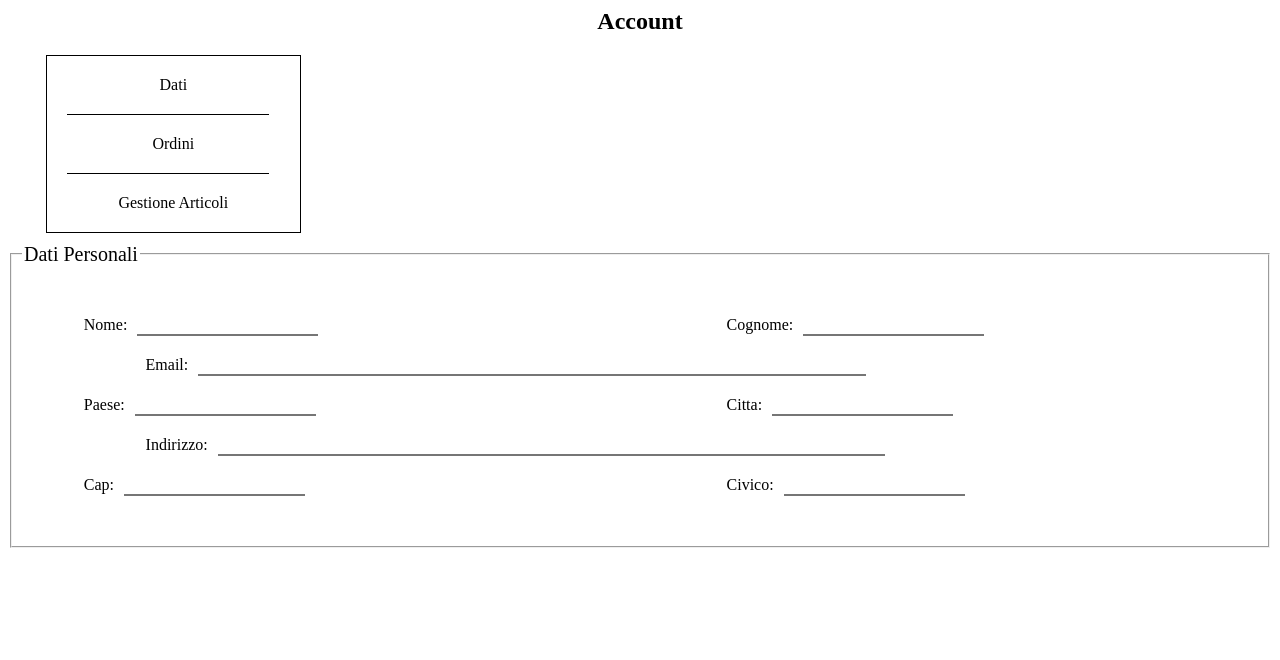
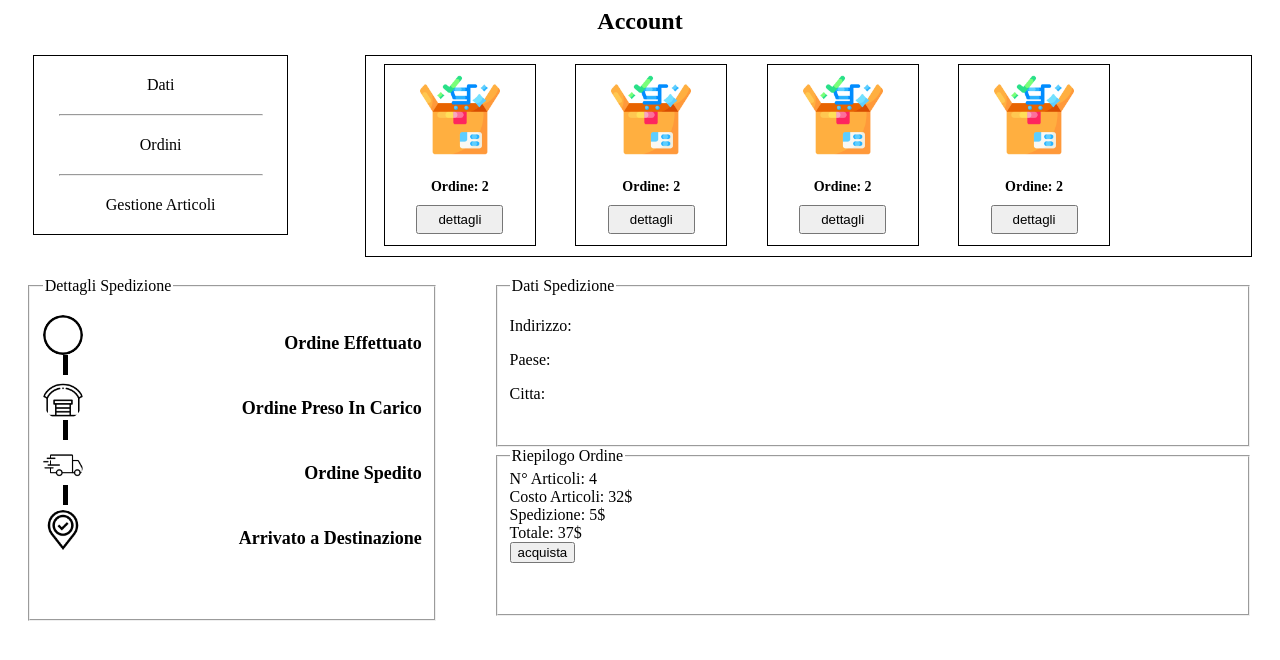
Before and after one commit to EdoardoPuce/webproject, a PHP site: page /template/account.php in a window 1280 px wide. Shown: the top 660 px of the page. Run offline with PHP 8.4, Linux system fonts and the light colour scheme.

Commit message:
aggiunta dettagli spedizione

```diff
--- a/css/account.css
+++ b/css/account.css
@@ -2,20 +2,20 @@ section > h1 {
     text-align: center;
 }
 
-section > aside, .account {
+.account-menu, .account {
     border: 1px solid black;
     border-radius: var(--border);
 }
 
-section > aside {
+.account-menu {
     display: inline-block;
-    margin: 0px 3% 10px;
+    margin: 0px 2% 10px;
     width: 20%;
     text-align: center;
 }
 
 
-section > aside > a {
+.account-menu > a {
     display: block;
     margin: 10px 40px;
     padding: 10px 0px;
@@ -23,12 +23,9 @@ section > aside > a {
     color: black;
 }
 
-section > aside > div {
-    display: block;
+section > aside > hr {
     width: 80%;
     text-align: center;
-    border-top: 1px solid black;
-    margin: 0px 20px;
 }
 
 section > aside > a:hover {
@@ -48,15 +45,18 @@ section > aside > a:hover {
     display: none;
 }
 
+
 @media screen and (max-width: 768px) {
 
-    section {
+
+    section, .articoli {
         text-align: center;
     }
 
-    section > aside, .account {
+    .account-menu, .account {
         width: 80%;
         margin: 10px 0px;
+        float: none;
     }
 
     .account{
--- /dev/null
+++ b/css/ordini.css
@@ -0,0 +1,88 @@
+
+
+.articoli{
+    float: right;
+    width: 70%;
+    height: 200px;
+    overflow-x: hidden;
+    border: 1px solid black;
+    border-radius: var(--border);
+    margin-right: 20px;
+}
+
+
+
+.spedizione{
+    display: inline;
+    height: 300px;
+    width: 30%;
+    margin-left: 20px;
+    margin-top: 20px;
+    padding: 20px 1%;
+}
+
+.line{
+    border-left: 5px solid black;
+    height: 20px;
+    margin-left: 5.5%;
+    margin-bottom: 5px;
+}
+
+.spedizione > div > img{
+    border-radius: 50%;
+    height: 40px;
+    width: 40px;
+}
+
+.spedizione > div > h3{
+    float: right;
+    font-size: 18px;
+}
+
+.dati{
+    float: right;
+    height: 300px;
+    width: 60%;
+    margin-right: 20px;
+    margin-top: 20px;
+}
+
+.dati-spedizione, .riepilogo-ordine{
+    height: 50%;
+}
+
+
+@media screen and (max-width: 768px) {
+
+    .spedizione, .articoli, .dati{
+        width: 80%;
+    }
+
+    .articoli, .dati{
+        margin: 10px 10%;
+        float: none;
+    }
+
+    .spedizione{
+        margin-left: 0px;
+        padding: 20px 0%;
+    }
+
+    .spedizione > div{
+        text-align: start;
+    }
+
+    .spedizione > div > img{
+        margin-left: 5%;
+    }
+
+    .spedizione > div > h3{
+        margin-right: 5%;
+    }
+
+    .line{
+        margin-left: 9%;
+        margin-bottom: 5px;
+    }
+
+}
--- a/template/account.php
+++ b/template/account.php
@@ -2,16 +2,22 @@
 
 <section>
     <h1>Account</h1>
-    <aside>
+    <aside class="account-menu">
         <a href="#">Dati</a>
-        <div></div>
+        <hr>
         <a href="#">Ordini</a>
-        <div></div>
+        <hr>
         <a href="#">Gestione Articoli</a>
     </aside>
-    <section>
+        <!--
+    <section class="account">
         <?php
-            require("dati-personali.php");
+            require("box-dettagli.php");
         ?>
     </section>
+        -->
+    <?php
+        require("ordini.php");
+    ?>
+
 </section>
--- /dev/null
+++ b/template/ordini.php
@@ -0,0 +1,61 @@
+<link rel="stylesheet" type="text/css" href="./css/ordini.css" />
+
+<section class="articoli">
+    <?php
+        require("box-dettagli.php");
+    ?>
+</section>
+<fieldset class="spedizione">
+    <legend>Dettagli Spedizione</legend>
+    <div>
+        <img src="./upload/circle.png" alt="Ordine Effettuato">
+        <h3>Ordine Effettuato</h3>
+    </div>
+    <div class="line"></div>
+    <div>
+        <img src="./upload/warehouse.png" alt="Ordine Preso in Carico">
+        <h3>Ordine Preso In Carico</h3>
+    </div>
+    <div class="line"></div>
+    <div>
+        <img src="./upload/truck.png" alt="Ordine Spedito">
+        <h3>Ordine Spedito</h3>
+    </div>
+    <div class="line"></div>
+    <div>
+        <img src="./upload/pin.png" alt="Arrivato a Destinazione">
+        <h3>Arrivato a Destinazione</h3>
+    </div>
+</fieldset>
+<section class="dati">
+    <fieldset class="dati-spedizione">
+        <legend>Dati Spedizione</legend>
+        <div>
+            <p>Indirizzo: </p>
+        </div>
+        <div>
+            <p>Paese: </p>
+        </div>
+        <div>
+            <p>Citta: </p>
+        </div>
+    </fieldset>
+    <fieldset class="riepilogo-ordine">
+        <legend>Riepilogo Ordine</legend>
+        <div>
+            <label for="n-articoli">N° Articoli: 4</label>
+        </div>
+        <div>
+            <label for="articoli">Costo Articoli: 32$</label>
+        </div>
+        <div>
+            <label for="spedizione">Spedizione: 5$</label>
+        </div>
+        <div>
+            <label for="totale">Totale: 37$</label><br/>
+        </div>
+        <div>
+            <input type="button" name="Acquista" value="acquista" />
+        </div>
+    </fieldset>
+</section>
```
